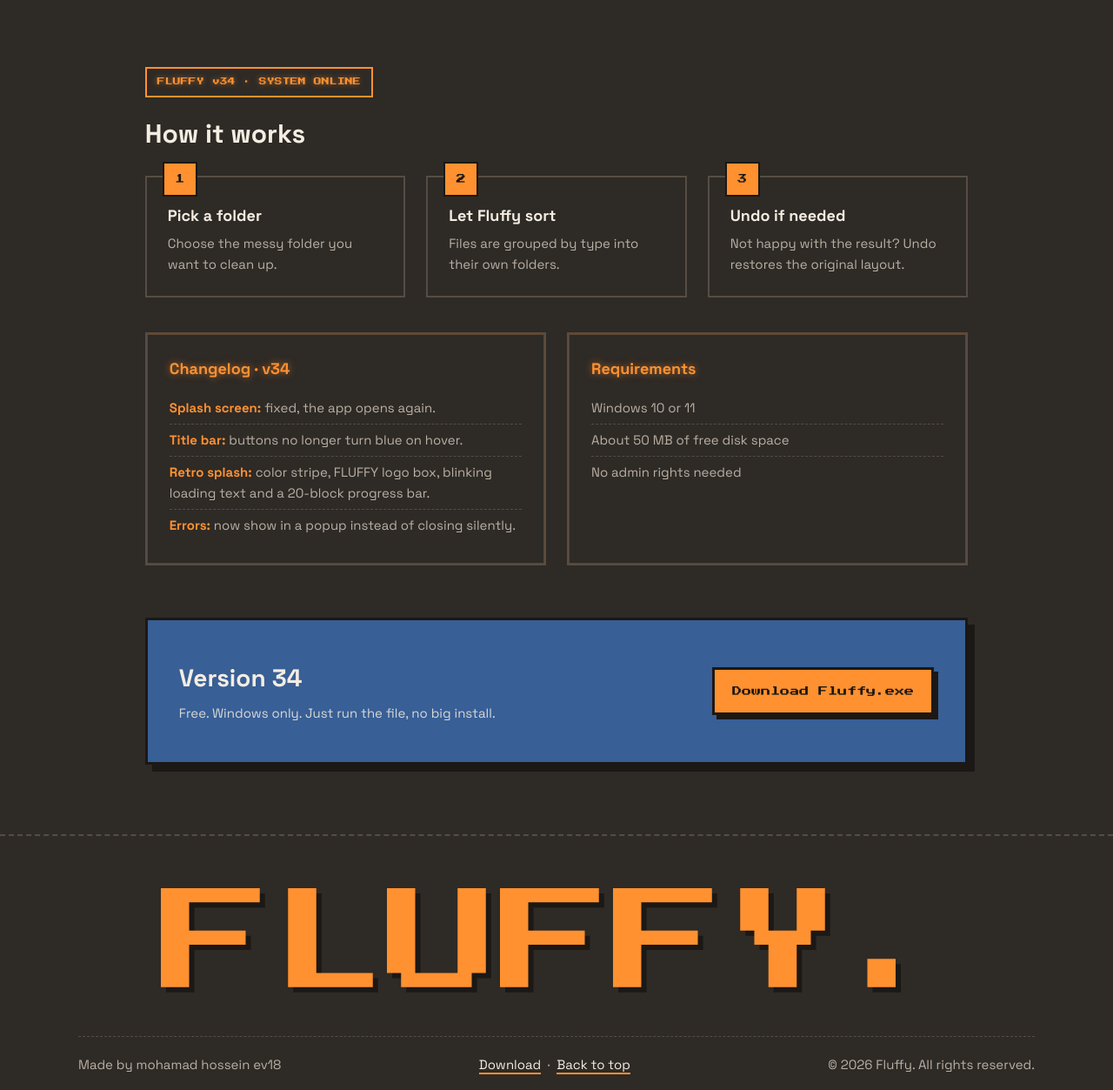
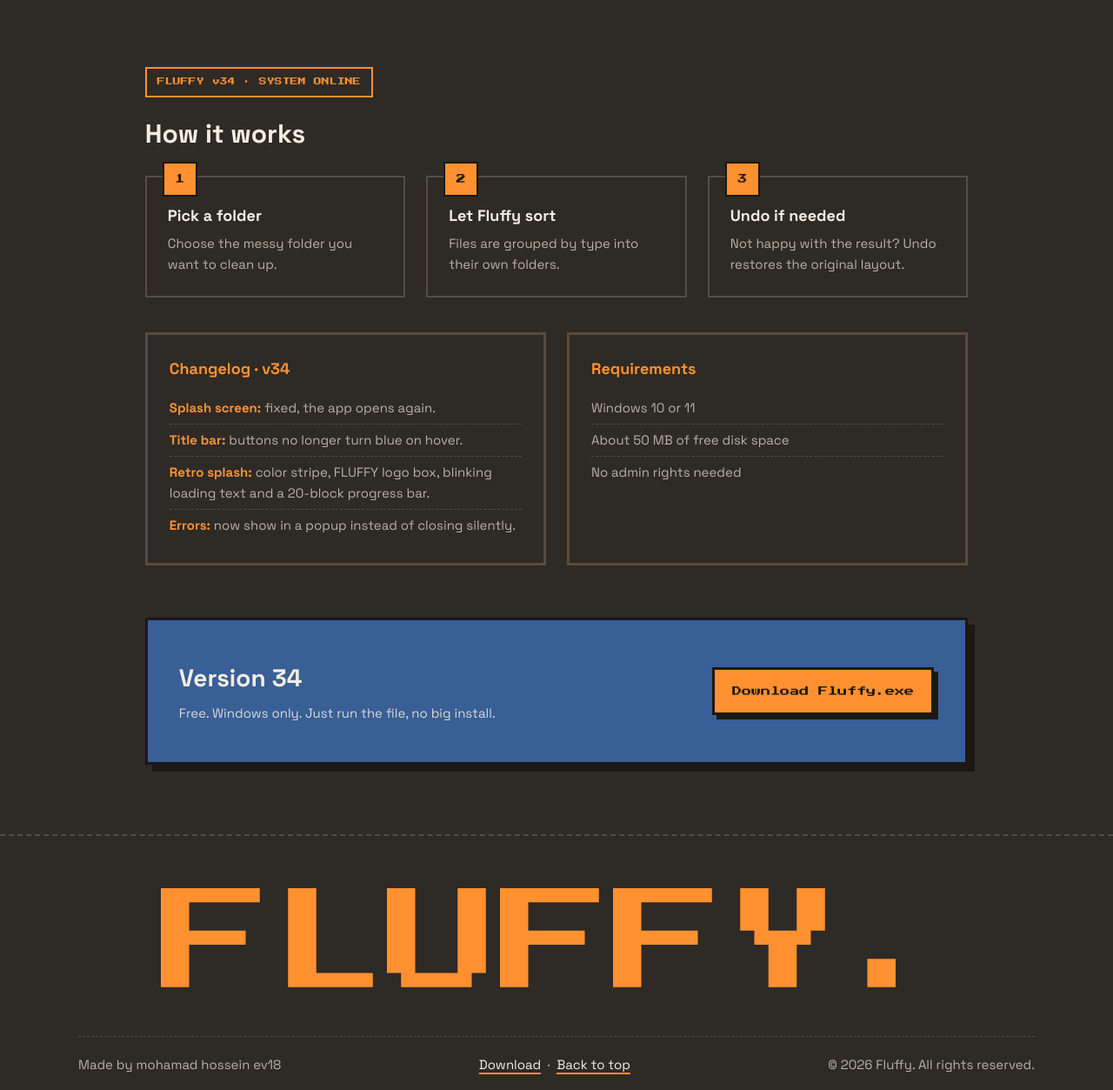
Before and after one commit to zeroxgame74-afk/fluffy-original-, a plain HTML site: page index.html in a window 1280 px wide. Shown: the part 2547-3800 px from the top of the page at 87% size. Drawn offline with Linux system fonts and the light colour scheme.

Commit message:
Update index.html

```diff
--- a/index.html
+++ b/index.html
@@ -49,7 +49,7 @@
   .get-big .btn{font-family:'Press Start 2P',monospace;font-size:11px;background:var(--orange);color:var(--ink);padding:16px 20px;text-decoration:none;border:3px solid var(--ink);box-shadow:5px 5px 0 var(--ink);white-space:nowrap}
 
   footer{background:#2E2A26;color:var(--muted);border-top:2px dashed #554d44;padding:60px 6% 30px;overflow:hidden;position:relative}
-  .foot-big{font-family:'Press Start 2P',monospace;font-size:clamp(38px,11vw,130px);line-height:1;color:var(--orange);text-shadow:6px 6px 0 #1B1815;white-space:nowrap;margin-bottom:40px;text-align:center}
+  .foot-big{font-family:'Press Start 2P',monospace;font-size:clamp(38px,11vw,130px);line-height:1;color:var(--orange);white-space:nowrap;margin-bottom:40px;text-align:center}
   .foot-row{display:flex;justify-content:space-between;flex-wrap:wrap;gap:16px;align-items:center;max-width:1100px;margin:0 auto;font-size:15px;border-top:1px dashed #554d44;padding-top:20px;color:var(--muted)}
   .foot-row a{color:var(--paper);text-decoration:none;border-bottom:2px solid var(--orange)}
   .foot-row a:hover{background:var(--orange);color:var(--ink)}
@@ -102,10 +102,10 @@
   .get:hover,.hero .btn:hover,.get-big .btn:hover{box-shadow:0 0 6px var(--orange),0 0 18px var(--orange),5px 5px 0 var(--ink)!important;filter:brightness(1.1)}
   .hero .btn:hover{box-shadow:0 0 6px var(--blue),0 0 18px var(--blue),5px 5px 0 var(--ink)!important}
   .panel{border-radius:0;box-shadow:inset 0 0 0 1px rgba(255,145,48,.25)}
-  .panel h3{text-shadow:0 0 8px rgba(255,145,48,.6);color:var(--orange)}
+  .panel h3{color:var(--orange)}
   .panel li b{color:var(--orange)}
-  .panel li:hover{text-shadow:0 0 8px rgba(255,145,48,.7)}
-  .hud{font-family:'Press Start 2P',monospace;font-size:9px;color:var(--orange);border:2px solid var(--orange);padding:8px 12px;display:inline-block;margin-bottom:18px;text-shadow:0 0 6px rgba(255,145,48,.6)}
+  .panel li:hover{}
+  .hud{font-family:'Press Start 2P',monospace;font-size:9px;color:var(--orange);border:2px solid var(--orange);padding:8px 12px;display:inline-block;margin-bottom:18px;}
 </style>
 </head>
 <body>
```
